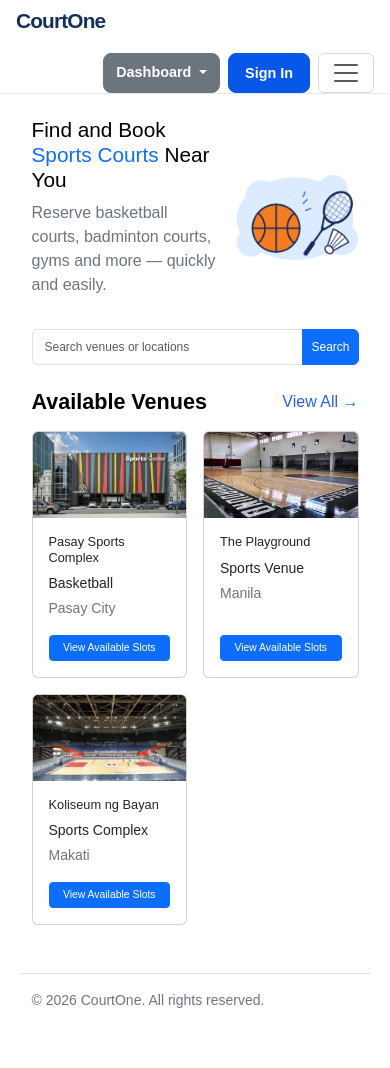
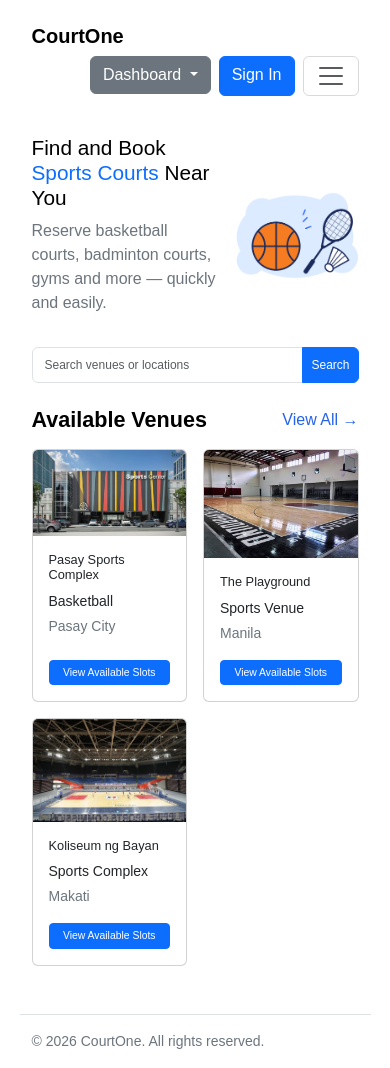
Before and after one commit to AndrewTDLSU/CCAPDEV-N24-1-CourtOne, a PHP site: page / in a window 390 px wide. Before the commit the page ends 1008 px from the top, so only its background shows below. Run offline with PHP 8.4, Linux system fonts and the light colour scheme.

Commit message:
Revert "made the top bar uniformed, and fixed venue card image sizes"
This reverts commit 51da5295de381cd7bb01a1a747992d481a112709.

```diff
--- a/adminDashboard.html
+++ b/adminDashboard.html
@@ -7,7 +7,6 @@
     <link rel="stylesheet" href="bootstrap-5.3.8-dist/css/bootstrap.min.css">
     <link rel="stylesheet" href="customCSS/style.css">
     <link rel="stylesheet" href="customCSS/adminStyles.css">
-    <link rel="stylesheet" href="customCSS/topbar.css">
 </head>
 <body>
     <!-- Show the logged-in role, desktop links, profile avatar, and mobile menu. -->
--- a/bookingConfirmation.html
+++ b/bookingConfirmation.html
@@ -11,7 +11,6 @@
 
     <!-- Custom CSS -->
     <link rel="stylesheet" href="customCSS/style.css">
-    <link rel="stylesheet" href="customCSS/topbar.css">
 </head>
 
 <body>
--- a/browseVenues.html
+++ b/browseVenues.html
@@ -5,7 +5,6 @@
     <title>CourtOne Venues</title>
     <meta name="viewport" content="width=device-width, initial-scale=1.0">
     <link rel="stylesheet" href="customCSS/browseVenues.css">
-    <link rel="stylesheet" href="customCSS/topbar.css">
 </head>
 
 <body>
--- a/chat.html
+++ b/chat.html
@@ -5,7 +5,6 @@
     <title>CourtOne Chat</title>
     <meta name="viewport" content="width=device-width, initial-scale=1.0">
     <link rel="stylesheet" href="customCSS/chat.css">
-    <link rel="stylesheet" href="customCSS/topbar.css">
 </head>
 
 <body>
--- a/customCSS/home.css
+++ b/customCSS/home.css
@@ -1,10 +1,3 @@
-/* Keep venue card photos aligned while cropping images to a consistent frame. */
-.venue-card .card-img-top {
-    width: 100%;
-    aspect-ratio: 16 / 9;
-    object-fit: cover;
-}
-
 @media (max-width: 400px) {
 
     .hero h1 {
--- a/customCSS/topbar.css
+++ /dev/null
@@ -1,329 +0,0 @@
-body > header.container,
-body > header.admin-header,
-body > nav,
-.page-shell > header.topbar {
-    position: relative;
-    z-index: 10;
-    box-sizing: border-box;
-    min-height: 76px;
-    margin: 0;
-    border-bottom: 1px solid #e5e7eb;
-    background: #fff;
-}
-
-body > header.container {
-    width: 100%;
-    max-width: none;
-    padding: 0 !important;
-}
-
-body > header.container > nav {
-    box-sizing: border-box;
-    width: min(1200px, calc(100% - 2rem));
-    min-height: 76px;
-    display: flex;
-    align-items: center;
-    justify-content: space-between;
-    gap: 1.5rem;
-    margin: 0 auto;
-    padding: 0 !important;
-}
-
-body > header.container > nav > .navbar-brand,
-body > header.container > nav.d-flex > a:first-child {
-    flex: 0 0 auto;
-    color: #12305b;
-    font-size: 1.5rem;
-    font-weight: 800;
-    letter-spacing: -0.04em;
-    text-decoration: none;
-}
-
-body > header.container > nav .navbar-collapse {
-    justify-content: center;
-}
-
-body > header.container > nav .navbar-nav {
-    align-items: center;
-    gap: clamp(0.5rem, 2vw, 1.5rem);
-}
-
-body > header.container > nav .nav-link,
-body > header.container > nav.d-flex > a:not(:first-child) {
-    color: #27364b;
-    font-size: 0.95rem;
-    font-weight: 600;
-    text-decoration: none;
-    white-space: nowrap;
-}
-
-body > header.container > nav .nav-link:hover,
-body > header.container > nav .nav-link.active,
-body > header.container > nav.d-flex > a:not(:first-child):hover {
-    color: #0757e8;
-}
-
-body > header.container > nav.d-flex > a:first-child,
-body > header.container > nav.d-flex > a:last-child {
-    white-space: nowrap;
-}
-
-body > header.container > nav.d-flex > a:last-child {
-    margin-left: auto;
-    padding: 0.55rem 1rem;
-    border: 1px solid #dce5f1;
-    border-radius: 0.5rem;
-    background: #f5f8fc;
-    color: #12305b;
-    font-size: 0.9rem;
-    font-weight: 700;
-    text-decoration: none;
-}
-
-body > header.container > nav > .d-flex {
-    align-items: center;
-}
-
-body > header.container > nav .btn-primary,
-.page-shell > .topbar .sign-in {
-    min-height: 40px;
-    display: inline-flex;
-    align-items: center;
-    justify-content: center;
-    padding: 0.55rem 1rem;
-    border: 1px solid #0757e8;
-    border-radius: 0.5rem;
-    background: #0757e8;
-    color: #fff;
-    font-size: 0.9rem;
-    font-weight: 700;
-    line-height: 1.2;
-    text-decoration: none;
-    white-space: nowrap;
-}
-
-body > header.container > nav .btn-primary:hover,
-.page-shell > .topbar .sign-in:hover {
-    border-color: #0649c7;
-    background: #0649c7;
-    color: #fff;
-}
-
-body > header.container > nav .navbar-toggler {
-    flex: 0 0 auto;
-}
-
-body > header.container > nav .dropdown-menu {
-    z-index: 20;
-}
-
-body > header.container > nav .dropdown-toggle.btn-secondary {
-    min-height: 40px;
-    border-radius: 0.5rem;
-    font-size: 0.9rem;
-    font-weight: 700;
-}
-
-body > nav {
-    box-sizing: border-box;
-    display: flex;
-    align-items: center;
-    justify-content: center;
-    flex-wrap: wrap;
-    gap: clamp(1rem, 3vw, 2rem);
-    padding: 0 1rem;
-    text-align: left;
-}
-
-body > nav a {
-    margin: 0;
-    color: #27364b;
-    font-size: 0.95rem;
-    font-weight: 600;
-    text-decoration: none;
-    white-space: nowrap;
-}
-
-body > nav a:hover {
-    color: #0757e8;
-}
-
-.page-shell > header.topbar {
-    box-sizing: border-box;
-    width: min(1200px, 100%);
-    min-height: 76px;
-    display: flex;
-    align-items: center;
-    justify-content: space-between;
-    gap: 1.5rem;
-    margin: 0 auto;
-    padding: 0 1rem;
-}
-
-.page-shell > header.topbar .back-link {
-    min-width: 0;
-    margin: 0;
-    color: #0757e8;
-    font-size: 0.95rem;
-    white-space: nowrap;
-}
-
-.page-shell > header.topbar .site-nav,
-.page-shell > header.topbar .main-nav {
-    position: static;
-    display: flex;
-    align-items: center;
-    justify-content: center;
-    flex: 1;
-    gap: clamp(1rem, 2.5vw, 2rem);
-    padding: 0;
-    border: 0;
-    background: transparent;
-    box-shadow: none;
-}
-
-.page-shell > header.topbar .site-nav a,
-.page-shell > header.topbar .main-nav a {
-    padding: 0;
-    color: #27364b;
-    font-size: 0.95rem;
-    font-weight: 600;
-    text-decoration: none;
-    white-space: nowrap;
-}
-
-.page-shell > header.topbar .site-nav a:hover,
-.page-shell > header.topbar .site-nav a.active,
-.page-shell > header.topbar .main-nav a:hover {
-    color: #0757e8;
-}
-
-.page-shell > header.topbar .menu-button {
-    position: static;
-    flex: 0 0 auto;
-    transform: none;
-}
-
-body > header.admin-header {
-    width: 100%;
-    min-height: 76px;
-}
-
-body > header.admin-header .admin-header-inner {
-    width: min(1200px, calc(100% - 2rem));
-    min-height: 76px;
-    grid-template-columns: minmax(180px, 1fr) auto minmax(64px, 1fr);
-    gap: 1.5rem;
-}
-
-body > header.admin-header .admin-identity {
-    font-size: 1rem;
-}
-
-body > header.admin-header .admin-top-nav {
-    gap: clamp(1rem, 2.5vw, 2rem);
-}
-
-body > header.admin-header .admin-top-nav a {
-    color: #27364b;
-    font-size: 0.95rem;
-    font-weight: 600;
-    text-decoration: none;
-}
-
-body > header.admin-header .admin-top-nav a:hover {
-    color: #0757e8;
-}
-
-@media (max-width: 900px) {
-    body > header.container > nav,
-    body > header.admin-header .admin-header-inner,
-    .page-shell > header.topbar {
-        gap: 0.75rem;
-    }
-
-    body > header.container > nav .navbar-nav {
-        gap: 0.25rem;
-    }
-
-    .page-shell > header.topbar .site-nav,
-    .page-shell > header.topbar .main-nav {
-        gap: 0.75rem;
-    }
-}
-
-@media (max-width: 600px) {
-    body > header.container,
-    body > header.admin-header,
-    body > nav,
-    .page-shell > header.topbar {
-        min-height: 68px;
-    }
-
-    body > header.container > nav,
-    body > header.admin-header .admin-header-inner {
-        min-height: 68px;
-    }
-
-    body > header.container > nav,
-    body > nav {
-        flex-wrap: wrap;
-    }
-
-    body > header.container > nav > .navbar-brand,
-    body > header.container > nav.d-flex > a:first-child {
-        font-size: 1.3rem;
-    }
-
-    body > header.container > nav.d-flex {
-        gap: 0.65rem !important;
-    }
-
-    body > header.container > nav.d-flex > a:last-child {
-        margin-left: auto;
-    }
-
-    .page-shell > header.topbar {
-        flex-wrap: wrap;
-        padding: 0.5rem 0.75rem;
-    }
-
-    .page-shell > header.topbar .back-link {
-        order: 0;
-    }
-
-    .page-shell > header.topbar .site-nav {
-        flex: 1 1 100%;
-        justify-content: center;
-        flex-wrap: wrap;
-        order: 2;
-        padding-bottom: 0.5rem;
-    }
-
-    .page-shell > header.topbar .main-nav {
-        position: absolute;
-        z-index: 11;
-        top: calc(100% - 0.25rem);
-        right: 0.75rem;
-        left: 0.75rem;
-        flex: 1 1 100%;
-        align-items: stretch;
-        order: 2;
-    }
-
-    .page-shell > header.topbar .main-nav:not(.is-open) {
-        display: none;
-    }
-
-    .page-shell > header.topbar .main-nav.is-open {
-        display: flex;
-    }
-
-    .page-shell > header.topbar .main-nav a {
-        padding: 0.7rem 1rem;
-    }
-
-    .page-shell > header.topbar .sign-in {
-        margin-left: auto;
-    }
-}
--- a/index.html
+++ b/index.html
@@ -12,7 +12,6 @@
     <!-- Custom CSS -->
     <link rel="stylesheet" href="customCSS/style.css">
     <link rel="stylesheet" href="customCSS/home.css">
-    <link rel="stylesheet" href="customCSS/topbar.css">
 </head>
 
 <body>
--- a/login.html
+++ b/login.html
@@ -11,7 +11,6 @@
 
         <!-- bootstrap link -->
         <link rel="stylesheet" href="bootstrap-5.3.8-dist/css/bootstrap.min.css"> <!-- bootstrap css for grid -->
-        <link rel="stylesheet" href="customCSS/topbar.css">
         <!--<script src="[filepath]"></script>  bootstrap js script, Not used yet, remove when unncessary -->
     </head>
 
--- a/manageStaff.html
+++ b/manageStaff.html
@@ -15,7 +15,6 @@
         <!-- Custom CSS -->
         <link rel="stylesheet" href="customCSS/style.css">
         <link rel="stylesheet" href="customCSS/ownerMgmt.css">
-        <link rel="stylesheet" href="customCSS/topbar.css">
 
     </head>
 
--- a/manageVenue.html
+++ b/manageVenue.html
@@ -16,7 +16,6 @@
         <!-- Custom CSS -->
         <link rel="stylesheet" href="customCSS/style.css">
         <link rel="stylesheet" href="customCSS/ownerMgmt.css">
-        <link rel="stylesheet" href="customCSS/topbar.css">
 
     </head>
 
--- a/ownerDashboard.html
+++ b/ownerDashboard.html
@@ -14,7 +14,6 @@
         <!-- Custom CSS -->
         <link rel="stylesheet" href="customCSS/style.css">
         <link rel="stylesheet" href="customCSS/ownerMgmt.css">
-        <link rel="stylesheet" href="customCSS/topbar.css">
 
     </head>
 
--- a/payment.html
+++ b/payment.html
@@ -5,7 +5,6 @@
     <title>CourtOne Payment</title>
     <meta name="viewport" content="width=device-width, initial-scale=1.0">
     <link rel="stylesheet" href="customCSS/payment.css">
-    <link rel="stylesheet" href="customCSS/topbar.css">
 </head>
 
 <body>
--- a/signup.html
+++ b/signup.html
@@ -5,7 +5,6 @@
         <meta name="viewport" content="width=device-width, initial-scale=1.0">
         <title>CourtOne | Sign Up</title>
         <link rel="stylesheet" href="customCSS/signupStyles.css">
-        <link rel="stylesheet" href="customCSS/topbar.css">
     </head>
     <body>
         <div class="page-shell">
--- a/staffDashboard.html
+++ b/staffDashboard.html
@@ -12,7 +12,6 @@
 
     <!-- Custom CSS -->
     <link rel="stylesheet" href="customCSS/style.css">
-    <link rel="stylesheet" href="customCSS/topbar.css">
 </head>
 
 <body>
--- a/userDashboard.html
+++ b/userDashboard.html
@@ -12,7 +12,6 @@
     <!-- Custom CSS -->
     <link rel="stylesheet" href="customCSS/style.css">
     <link rel="stylesheet" href="customCSS/userDashboard.css">
-    <link rel="stylesheet" href="customCSS/topbar.css">
 </head>
 
 <body>
--- a/venueForm.html
+++ b/venueForm.html
@@ -12,7 +12,6 @@
         <!-- Custom CSS -->
         <link rel="stylesheet" href="customCSS/style.css">
         <link rel="stylesheet" href="customCSS/ownerMgmt.css">
-        <link rel="stylesheet" href="customCSS/topbar.css">
 
     </head>
 
--- a/viewVenue.html
+++ b/viewVenue.html
@@ -5,7 +5,6 @@
     <meta name="viewport" content="width=device-width, initial-scale=1">
     <title>Venue details | CourtOne</title>
     <link rel="stylesheet" href="customCSS/venueStyles.css">
-    <link rel="stylesheet" href="customCSS/topbar.css">
 </head>
 <body>
     <div class="page-shell">
```
